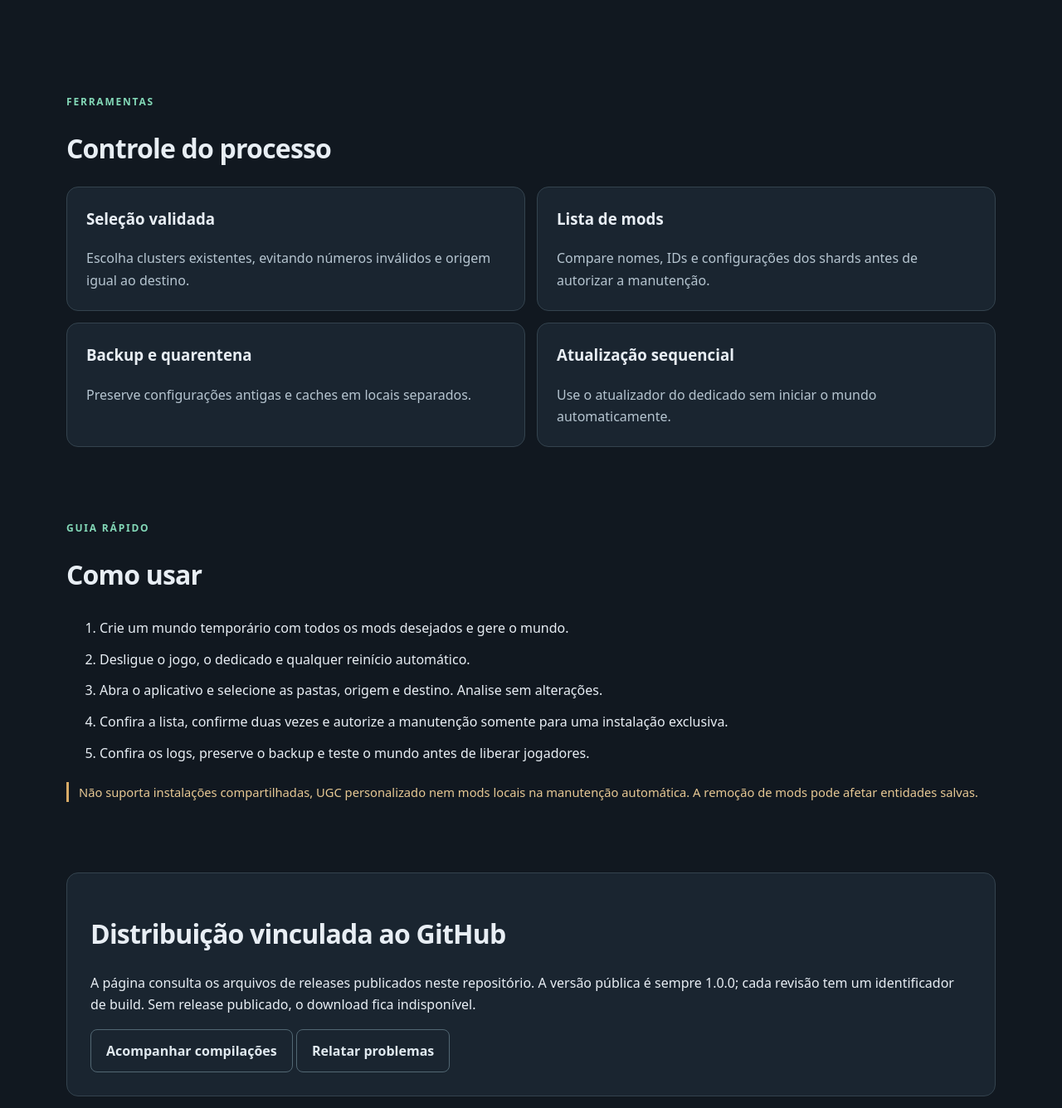
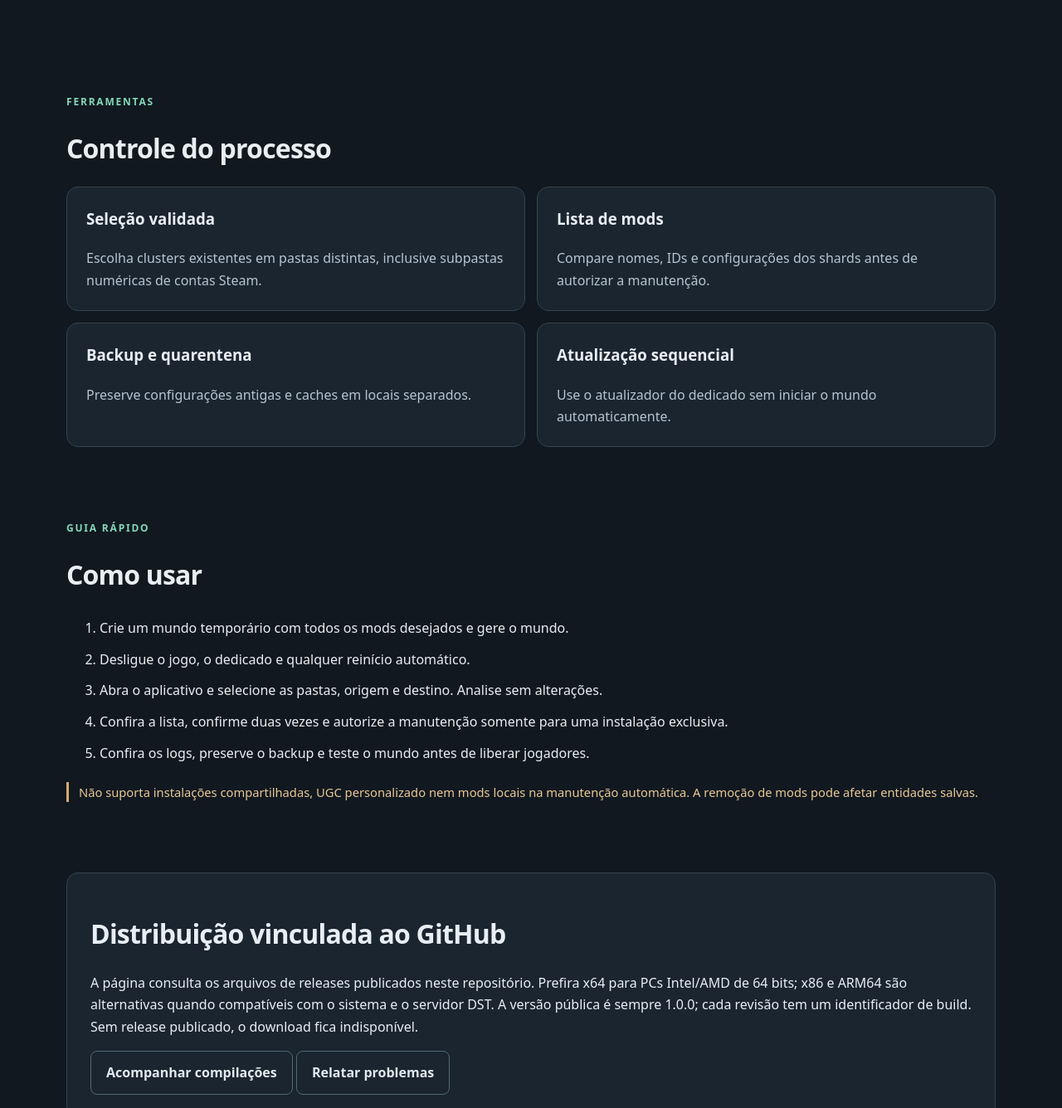
Before and after one commit to efac000/software-dedicado-, a plain HTML site: page docs/index.html in a window 1280 px wide. Shown: the part 742-2078 px from the top of the page at 83% size. Drawn offline with Linux system fonts and the light colour scheme; no server answers.

Commit message:
Compatibilidade 1.0.0: docs/index.html

```diff
--- a/docs/index.html
+++ b/docs/index.html
@@ -1,8 +1,8 @@
 <!doctype html>
 <html lang="pt-BR"><head><meta charset="utf-8"><meta name="viewport" content="width=device-width,initial-scale=1"><meta name="description" content="Gerenciador de Dedicado 1.0.0 — ferramenta comunitária para manutenção de mods de servidores DST."><title>Gerenciador de Dedicado — 1.0.0</title><link rel="stylesheet" href="style.css"><script defer src="app.js"></script></head><body>
 <header class="wrap nav"><a class="brand" href="#inicio"><span class="mark" aria-hidden="true">GD</span> Gerenciador de Dedicado</a><nav><a href="#recursos">Recursos</a><a href="#uso">Como usar</a><a href="https://github.com/efac000/software-dedicado-">GitHub</a></nav></header>
-<main id="inicio" class="wrap"><section class="hero"><div><p class="eyebrow">DON'T STARVE TOGETHER · WINDOWS</p><h1>Manutenção dos mods.<br><span>Sem complicação.</span></h1><p class="lead">Analise, compare e reinstale os mods do servidor dedicado a partir de um mundo de referência, com duas confirmações e backup local.</p><div class="buttons"><a id="download" class="button disabled" aria-disabled="true">Verificando publicação…</a><a class="secondary" href="https://github.com/efac000/software-dedicado-/releases">Ver releases</a></div><a id="checksum" class="muted" hidden>SHA-256 do executável</a><p id="release" role="status" class="muted">Versão pública fixa 1.0.0 · Windows x64</p><p class="notice">Atenção: distribuição candidata a validação. Teste em um mundo descartável antes de usar em produção.</p></div>
+<main id="inicio" class="wrap"><section class="hero"><div><p class="eyebrow">DON'T STARVE TOGETHER · WINDOWS</p><h1>Manutenção dos mods.<br><span>Sem complicação.</span></h1><p class="lead">Analise, compare e reinstale os mods do servidor dedicado a partir de um mundo de referência, com duas confirmações e backup local.</p><div class="buttons"><a id="download" class="button disabled" aria-disabled="true">Verificando publicação…</a><a class="secondary" href="https://github.com/efac000/software-dedicado-/releases">Ver releases</a></div><p class="muted" id="alternatives" hidden>Outras arquiteturas: <a id="download-x86" hidden>Windows 32 bits</a> · <a id="download-arm64" hidden>Windows ARM64</a></p><a id="checksum" class="muted" hidden>SHA-256 do executável</a><p id="release" role="status" class="muted">Versão pública fixa 1.0.0 · Windows</p><p class="notice">Atenção: distribuição candidata a validação. Teste em um mundo descartável antes de usar em produção.</p></div>
 <div class="preview" aria-label="Ilustração conceitual da interface"><div class="window"><i></i><i></i><i></i><b>Gerenciador de Dedicado / 1.0.0</b></div><div class="inside"><p class="eyebrow">PLANO DE MANUTENÇÃO</p><div class="stat"><span>Origem</span><b>Cluster_5</b></div><div class="stat"><span>Destino</span><b>Cluster_1</b></div><div class="stat"><span>Master / Caves</span><b>Comparação</b></div><div class="mod"><span>Global Positions</span><small>378160973</small></div><div class="mod"><span>Show Me (Origin)</span><small>666155465</small></div><div class="secure">✓  Backup e confirmação em duas etapas</div><small class="muted">Exemplo ilustrativo</small></div></div></section>
-<section id="recursos"><p class="eyebrow">FERRAMENTAS</p><h2>Controle do processo</h2><div class="cards"><article><h3>Seleção validada</h3><p>Escolha clusters existentes, evitando números inválidos e origem igual ao destino.</p></article><article><h3>Lista de mods</h3><p>Compare nomes, IDs e configurações dos shards antes de autorizar a manutenção.</p></article><article><h3>Backup e quarentena</h3><p>Preserve configurações antigas e caches em locais separados.</p></article><article><h3>Atualização sequencial</h3><p>Use o atualizador do dedicado sem iniciar o mundo automaticamente.</p></article></div></section>
+<section id="recursos"><p class="eyebrow">FERRAMENTAS</p><h2>Controle do processo</h2><div class="cards"><article><h3>Seleção validada</h3><p>Escolha clusters existentes em pastas distintas, inclusive subpastas numéricas de contas Steam.</p></article><article><h3>Lista de mods</h3><p>Compare nomes, IDs e configurações dos shards antes de autorizar a manutenção.</p></article><article><h3>Backup e quarentena</h3><p>Preserve configurações antigas e caches em locais separados.</p></article><article><h3>Atualização sequencial</h3><p>Use o atualizador do dedicado sem iniciar o mundo automaticamente.</p></article></div></section>
 <section id="uso"><p class="eyebrow">GUIA RÁPIDO</p><h2>Como usar</h2><ol><li>Crie um mundo temporário com todos os mods desejados e gere o mundo.</li><li>Desligue o jogo, o dedicado e qualquer reinício automático.</li><li>Abra o aplicativo e selecione as pastas, origem e destino. Analise sem alterações.</li><li>Confira a lista, confirme duas vezes e autorize a manutenção somente para uma instalação exclusiva.</li><li>Confira os logs, preserve o backup e teste o mundo antes de liberar jogadores.</li></ol><p class="notice">Não suporta instalações compartilhadas, UGC personalizado nem mods locais na manutenção automática. A remoção de mods pode afetar entidades salvas.</p></section>
-<section class="download"><h2>Distribuição vinculada ao GitHub</h2><p>A página consulta os arquivos de releases publicados neste repositório. A versão pública é sempre 1.0.0; cada revisão tem um identificador de build. Sem release publicado, o download fica indisponível.</p><a class="secondary" href="https://github.com/efac000/software-dedicado-/actions">Acompanhar compilações</a> <a class="secondary" href="https://github.com/efac000/software-dedicado-/issues">Relatar problemas</a></section></main><footer class="wrap">Gerenciador de Dedicado · Projeto comunitário independente. Não afiliado à Klei Entertainment ou à Valve. <a href="https://github.com/efac000/software-dedicado-">Código-fonte</a></footer></body></html>
+<section class="download"><h2>Distribuição vinculada ao GitHub</h2><p>A página consulta os arquivos de releases publicados neste repositório. Prefira x64 para PCs Intel/AMD de 64 bits; x86 e ARM64 são alternativas quando compatíveis com o sistema e o servidor DST. A versão pública é sempre 1.0.0; cada revisão tem um identificador de build. Sem release publicado, o download fica indisponível.</p><a class="secondary" href="https://github.com/efac000/software-dedicado-/actions">Acompanhar compilações</a> <a class="secondary" href="https://github.com/efac000/software-dedicado-/issues">Relatar problemas</a></section></main><footer class="wrap">Gerenciador de Dedicado · Projeto comunitário independente. Não afiliado à Klei Entertainment ou à Valve. <a href="https://github.com/efac000/software-dedicado-">Código-fonte</a></footer></body></html>
```
